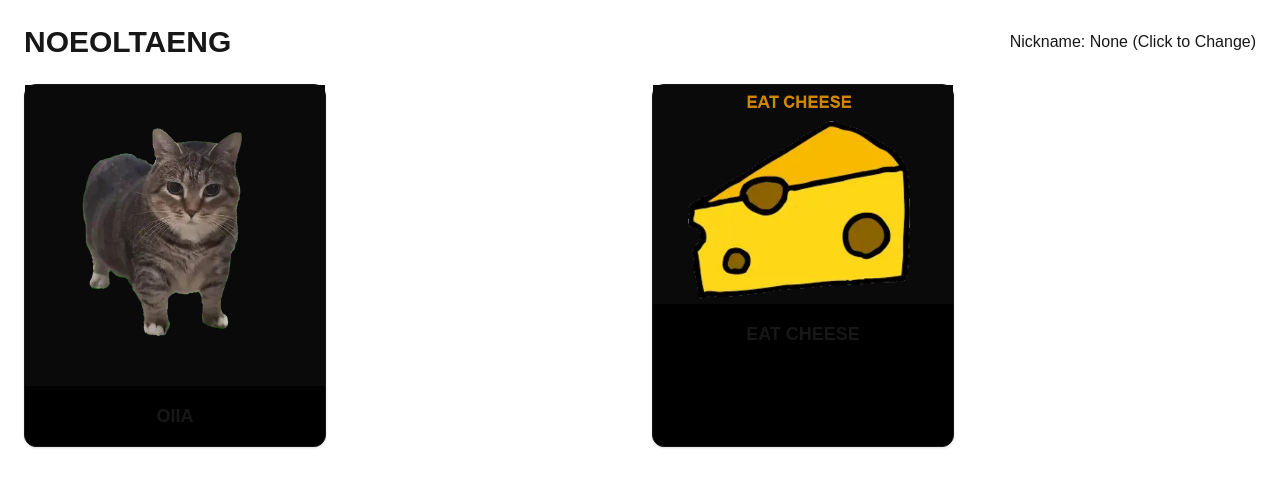
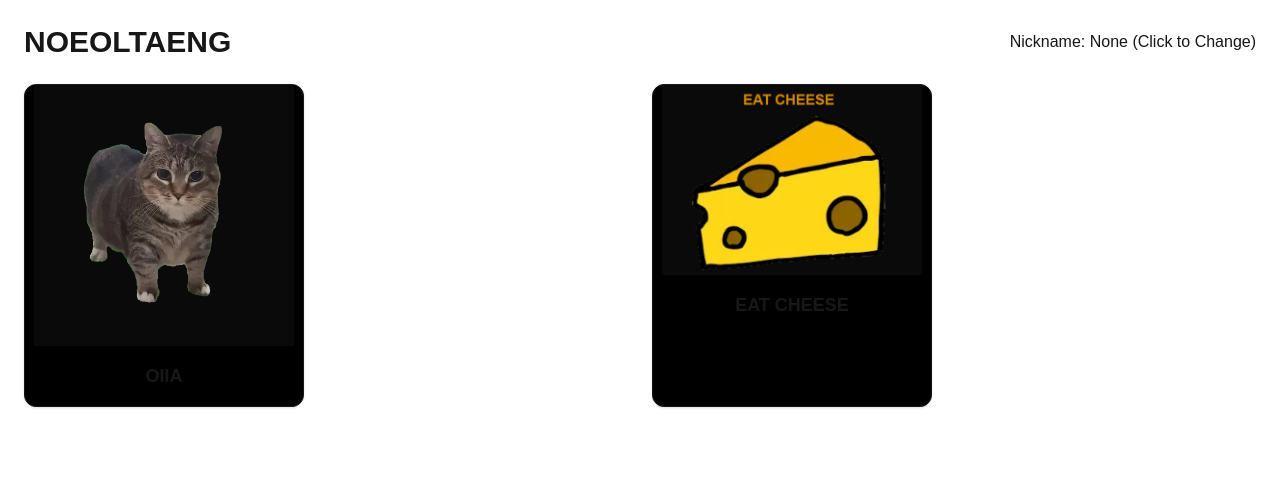
Before and after one commit to Oseojin/noeoltaeng, a Next.js app: page / in a window 1280 px wide. Shown: the top 486 px of the page. Built offline with nearby package versions, Linux system fonts and the light colour scheme; no server answers.

Commit message:
change card term

```diff
--- a/components/ContentCard.tsx
+++ b/components/ContentCard.tsx
@@ -46,12 +46,12 @@ export default function ContentCard({ title, url, thumbnail }: Props) {
   return (
     <div
       onClick={handleClick}
-      className="cursor-pointer border rounded-xl shadow hover:shadow-lg transition duration-200 flex flex-col items-center bg-black w-auto max-w-fit"
+      className="cursor-pointer border rounded-xl shadow hover:shadow-lg transition duration-200 flex flex-col items-center bg-black w-[280px]"
     >
       <Image
         src={thumbnail}
         alt={title}
-        width={300} // 실제 이미지 크기 기준
+        width={260}
         height={200}
         className="object-contain bg-black"
       />
```
